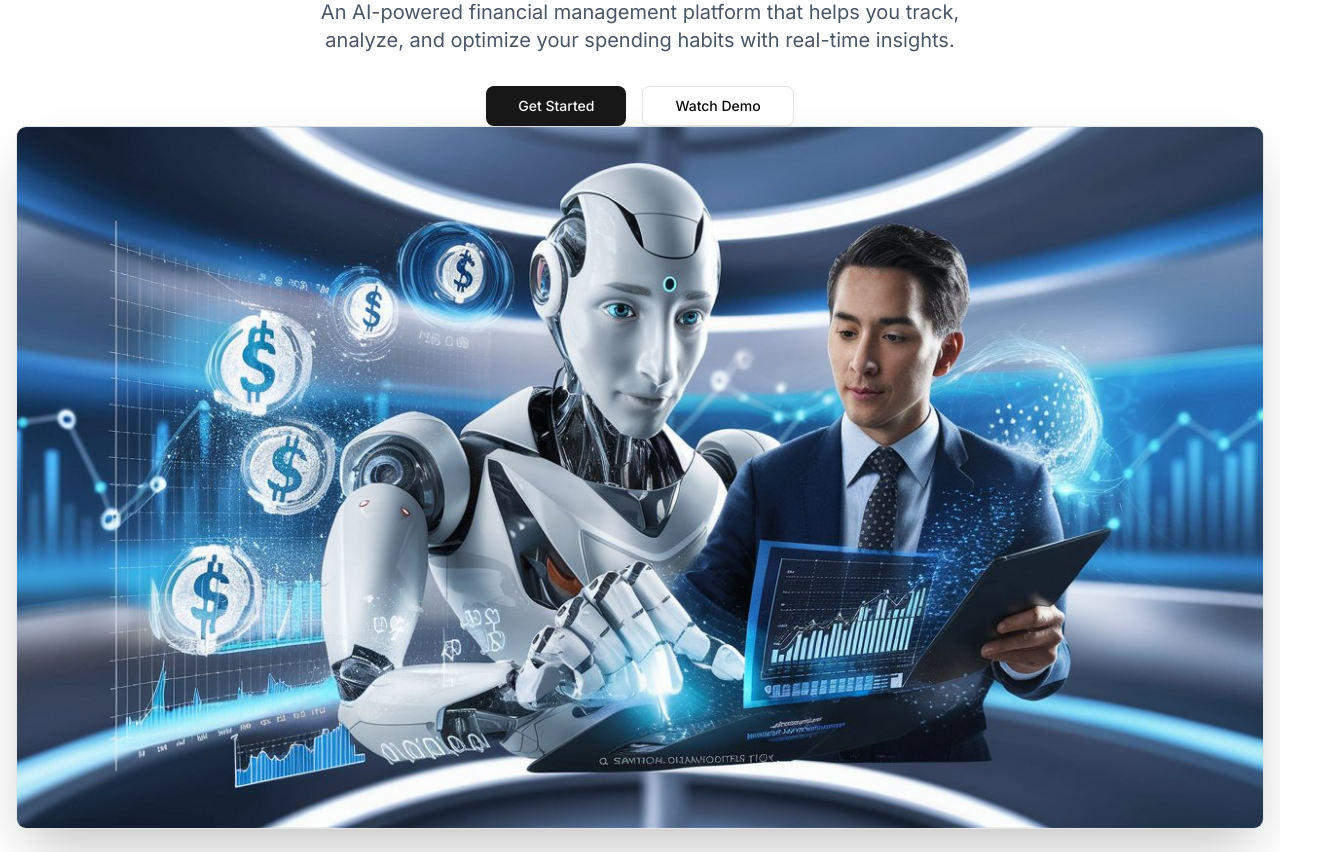
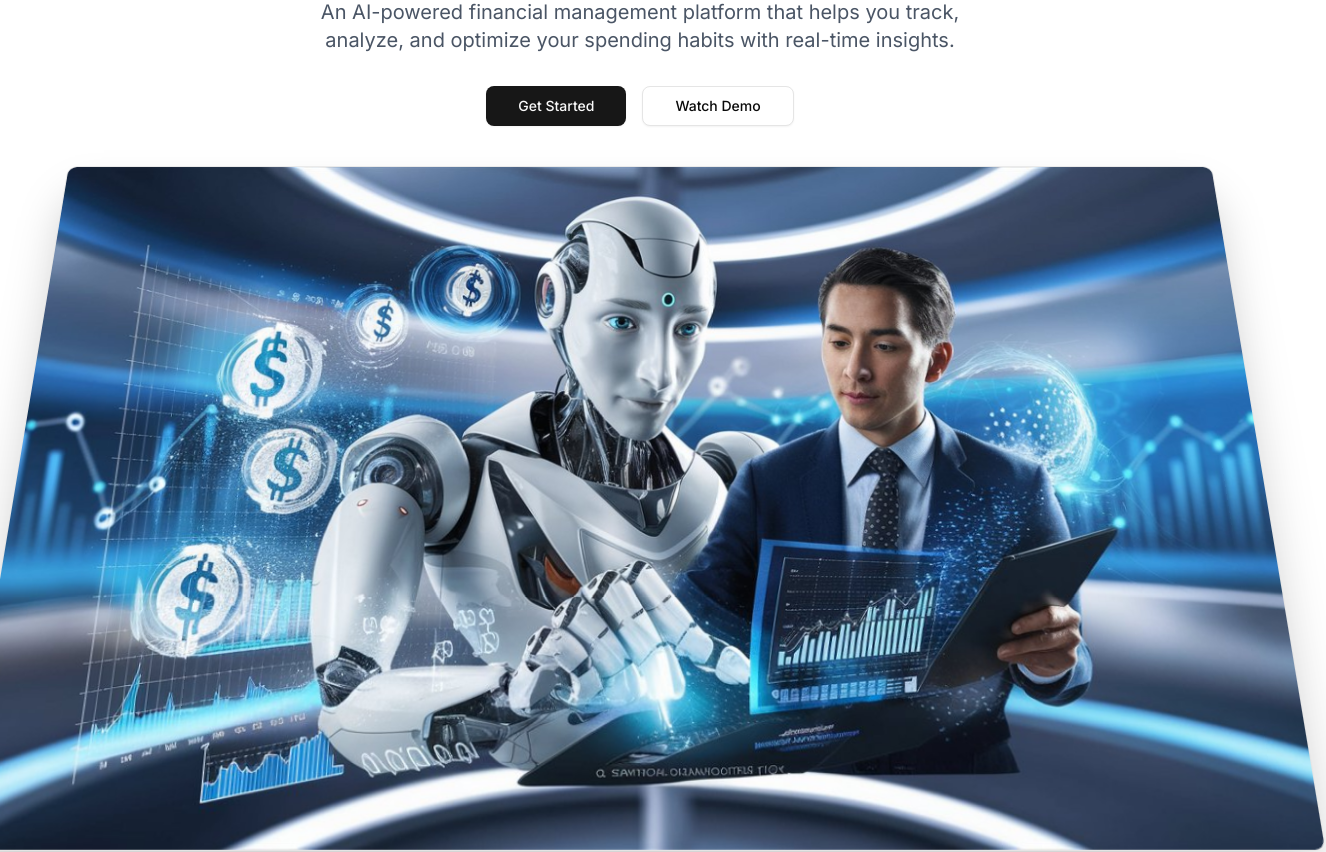
Before and after one commit to anmolkr7/FinSight, a Next.js app: page / in a window 1280 px wide. Shown: the part 380-1232 px from the top of the page, 1326 px wide, since content can reach past the window. Built offline with nearby package versions, Linux system fonts and the light colour scheme; no server answers.

Commit message:
perspective and transform css

```diff
--- a/app/globals.css
+++ b/app/globals.css
@@ -129,3 +129,18 @@
     @apply bg-gradient-to-br from-blue-600 to-purple-600 font-extrabold tracking-tighter pr-2 pb-2 text-transparent bg-clip-text;
   }
 }
+
+.hero-image-wrapper {
+  perspective: 1000px;
+}
+
+.hero-image {
+  /* transform: rotateX(20deg) scale(0.9) translateY(-50); */
+  transform: rotateX(15deg) scale(1);
+  transition: transform 0.5s ease-out;
+  will-change: transform;
+}
+
+.hero-image.scrolled {
+  transform: rotateX(0deg) scale(1) translateY(40px);
+}
```
